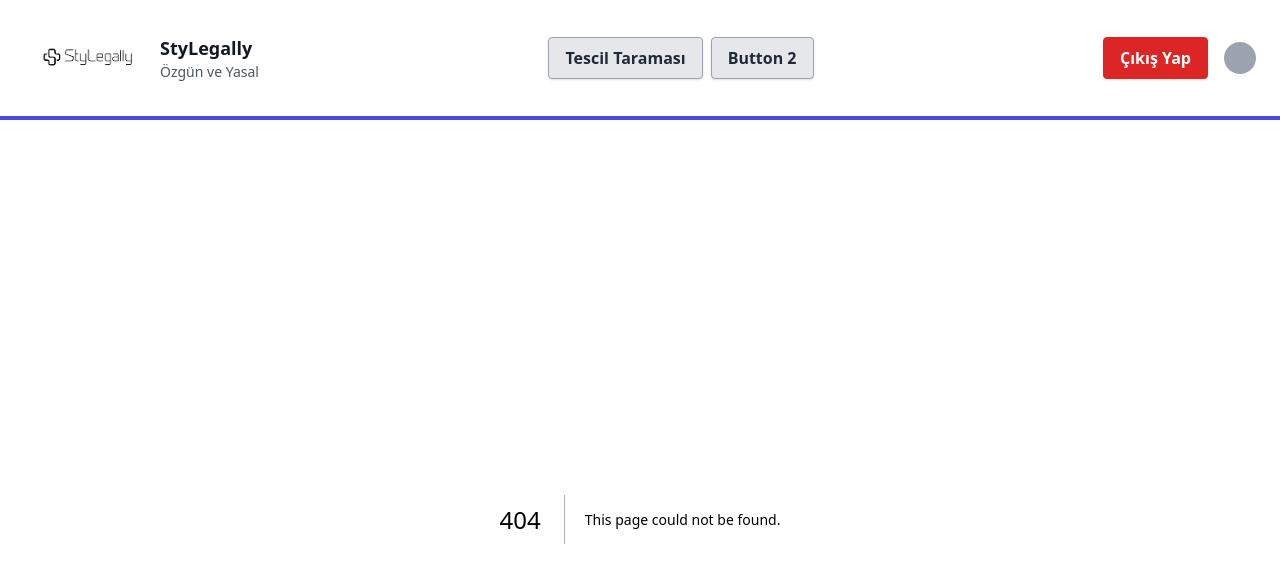
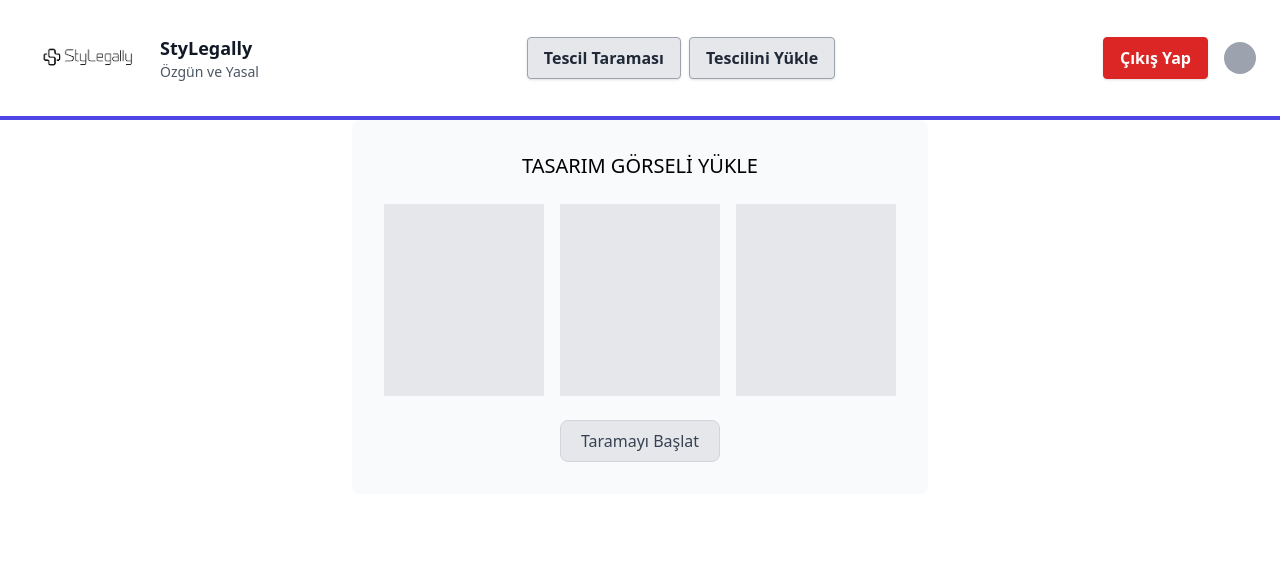
Before and after one commit to BeneiElohim/lexathon, a Next.js app: page /LacernoArama/ResimYukleme in a window 1280 px wide. Before the commit this address had no page. Shown: the top 582 px of the page. Built offline with nearby package versions, Linux system fonts and the light colour scheme.

Commit message:
Tasarım görseli yükle.

```diff
--- /dev/null
+++ b/app/LacernoArama/ResimYukleme/page.tsx
@@ -0,0 +1,9 @@
+'use client';
+import ImageUploadSection from '@/components/ImageUpload';
+export default function Home() {
+  return (
+    <main>
+      <ImageUploadSection />
+    </main>
+  );
+}
--- a/components/Header.tsx
+++ b/components/Header.tsx
@@ -20,7 +20,7 @@ const Header = () => {
           </button>
         </Link>
         <button className="bg-gray-200 hover:bg-gray-300 text-gray-800 font-semibold py-2 px-4 border border-gray-400 rounded shadow ml-2">
-          Button 2
+          Tescilini Yükle
         </button>
       </div>
       <div className="flex items-center">
--- /dev/null
+++ b/components/ImageUpload.tsx
@@ -0,0 +1,49 @@
+import React, { useState } from 'react';
+
+const ImageUploadSection = () => {
+  const [showModal, setShowModal] = useState(false);
+
+  const handleRectangleClick = () => {
+    setShowModal(true);
+  };
+
+  return (
+    <div className="bg-gray-50 p-8 max-w-xl mx-auto rounded-lg">
+      <h1 className="text-xl font-medium mb-6 text-center">
+        TASARIM GÖRSELİ YÜKLE
+      </h1>
+
+      <div className="grid grid-cols-3 gap-4 mb-6">
+        {Array(3)
+          .fill(0)
+          .map((_, index) => (
+            <div
+              key={index}
+              className="bg-gray-200 h-48 cursor-pointer"
+              onClick={handleRectangleClick}></div>
+          ))}
+      </div>
+
+      <div className="text-center">
+        <button className="bg-gray-200 hover:bg-gray-300 text-gray-700 font-medium py-2 px-5 border border-gray-300 rounded-lg">
+          Taramayı Başlat
+        </button>
+      </div>
+
+      {showModal && (
+        <div className="fixed top-0 left-0 w-full h-full flex items-center justify-center z-50 bg-black bg-opacity-50">
+          <div className="bg-white p-8 rounded-lg">
+            <p>Çalışma altında :) Lütfen tarama tuşuna basın</p>
+            <button
+              className="mt-4 bg-gray-200 px-4 py-2 rounded"
+              onClick={() => setShowModal(false)}>
+              Close
+            </button>
+          </div>
+        </div>
+      )}
+    </div>
+  );
+};
+
+export default ImageUploadSection;
--- a/components/SearchSection.tsx
+++ b/components/SearchSection.tsx
@@ -1,3 +1,4 @@
+'use client';
 import React from 'react';
 import Link from 'next/link';
 const SearchSection = () => {
@@ -15,13 +16,13 @@ const SearchSection = () => {
       </div>
 
       <div className="text-center flex justify-between ">
-        <button className="bg-gray-200 hover:bg-gray-300 text-gray-700 font-medium py-2 px-5 border border-gray-300 rounded-lg">
-          Adım 2
-        </button>
+        <Link href="./LacernoArama/ResimYukleme">
+          <button className="bg-gray-200 hover:bg-gray-300 text-gray-700 font-medium py-2 px-5 border border-gray-300 rounded-lg">
+            Adım 2
+          </button>
+        </Link>
         <Link href="https://www.turkpatent.gov.tr/tasarim-locarno-siniflandirmasi">
-          <a target="_blank" rel="noopener noreferrer" className="my-5">
-            Locarno sınıfını bilmiyor musunuz?
-          </a>
+          Locarno sınıfını bilmiyor musunuz?
         </Link>
       </div>
     </div>
```
